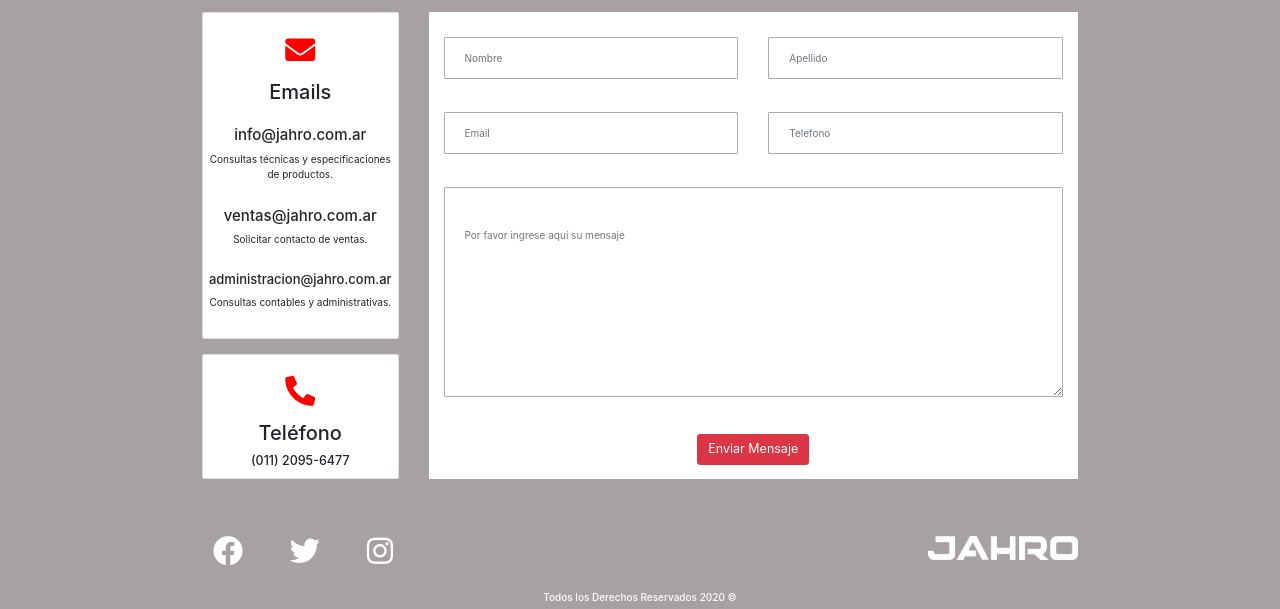
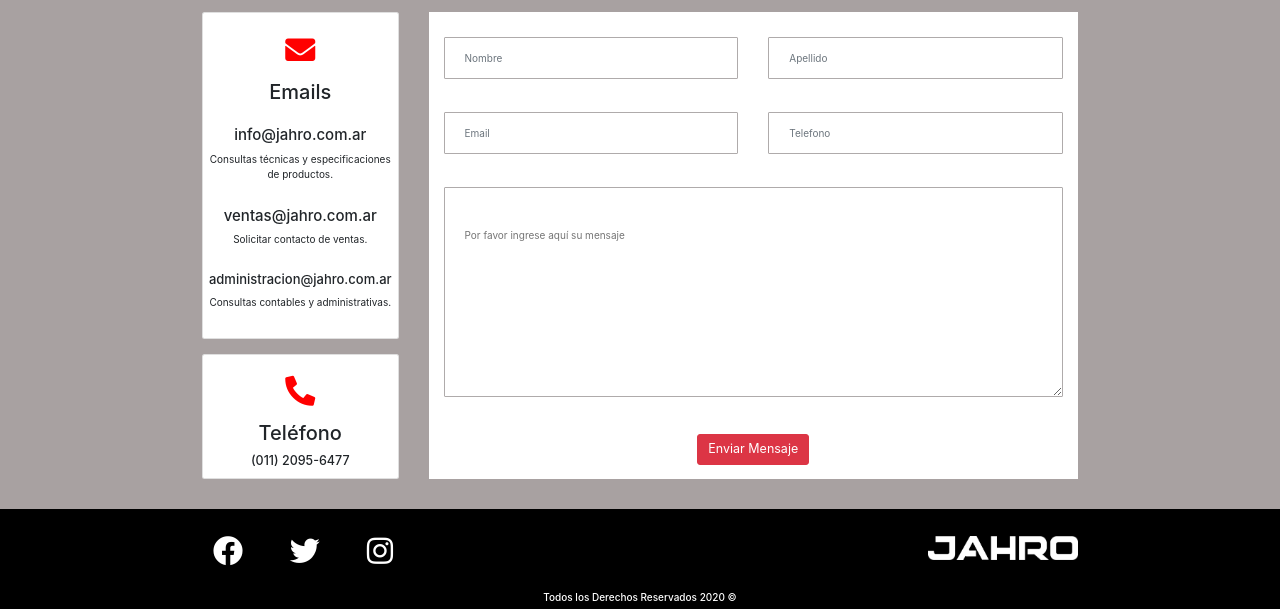
Before and after one commit to gdavid80/jahro-catalogos, a plain HTML site: page index.html in a window 1280 px wide. Shown: the part 3881-4490 px from the top of the page. Drawn offline with nearby package versions, Linux system fonts and the light colour scheme.

Commit message:
ultimo comit de catalogos- terminado

```diff
--- a/css/estilos.css
+++ b/css/estilos.css
@@ -480,7 +480,7 @@ margin-top: 19px;
 }
 
 footer{
-background-color:#0000;
+background-color:black;
 padding-top: 15px;
 padding-bottom: 2.5rem;
 margin-bottom: -15px;
```
